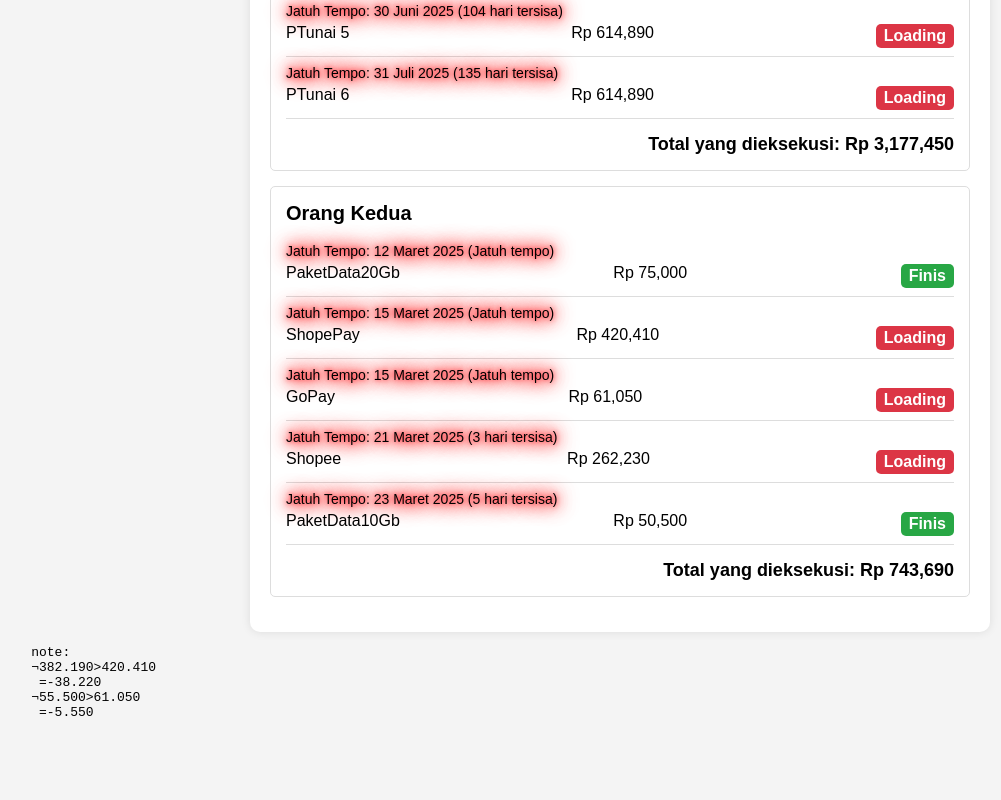
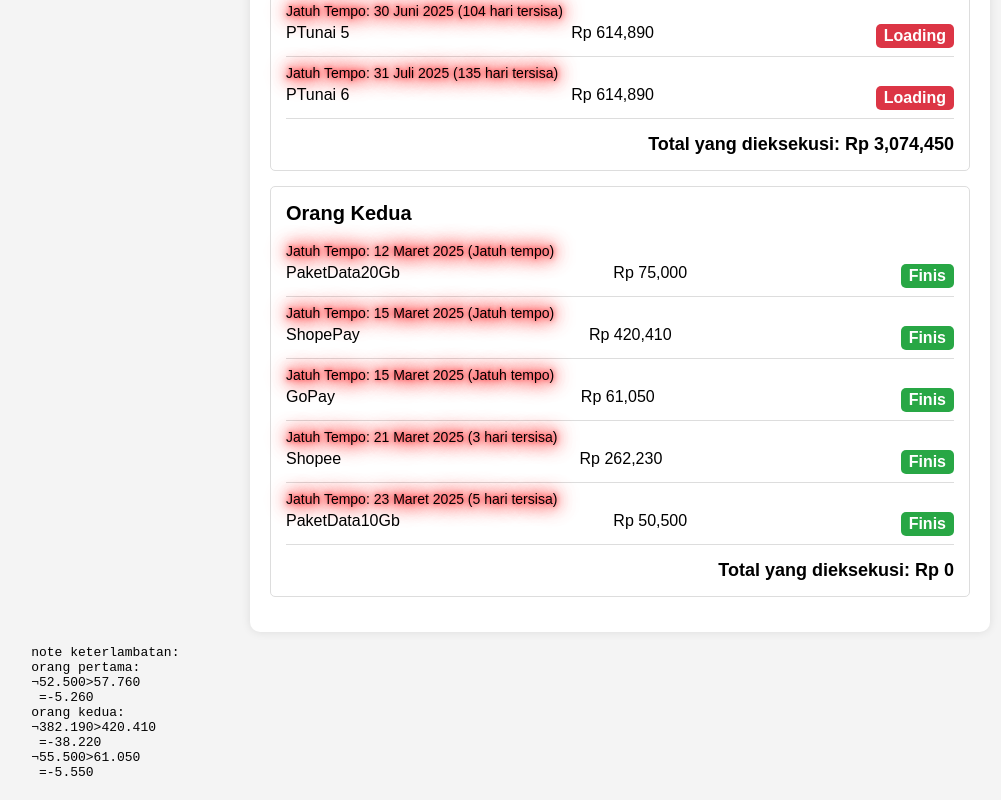
Before and after one commit to RisBrine404/kredivo, a plain HTML site: page index.html in a window 1280 px wide. Shown: the part 546-1346 px from the top of the page, without its empty margins (20-1021 px from the left). Before the commit the page ends 1286 px from the top, so only its background shows below. Drawn offline with Linux system fonts and the light colour scheme.

Commit message:
Update index.html

```diff
--- a/index.html
+++ b/index.html
@@ -75,7 +75,11 @@
         <div id="hasil"></div>
     </div>
 <pre>
-    note:
+    note keterlambatan:
+    orang pertama:
+    ¬52.500>57.760
+     =-5.260
+    orang kedua:
     ¬382.190>420.410
      =-38.220
     ¬55.500>61.050
@@ -110,8 +114,8 @@
                 nama: "Orang Pertama",
                 transaksi: [
                     { nama: "PTunai 1", nilai: 614890, status: false, jatuhTempo: "2025-02-28" },
-                    { nama: "PaketData10Gb", nilai: 50500, status: true, jatuhTempo: "2025-03-13" },
-                    { nama: "PLN Prepraid token", nilai: 52500, status: true, jatuhTempo: "2025-03-17" },
+                    { nama: "PaketData10Gb", nilai: 50500, status: false, jatuhTempo: "2025-03-13" },
+                    { nama: "PLN Prepraid token", nilai: 52500, status: false, jatuhTempo: "2025-03-17" },
                     { nama: "PTunai 2", nilai: 614890, status: true, jatuhTempo: "2025-03-31" },
                     { nama: "PTunai 3", nilai: 614890, status: true, jatuhTempo: "2025-04-30" },
                     { nama: "PTunai 4", nilai: 614890, status: true, jatuhTempo: "2025-05-31" },
@@ -123,9 +127,9 @@
                 nama: "Orang Kedua",
                 transaksi: [
                     { nama: "PaketData20Gb", nilai: 75000, status: false, jatuhTempo: "2025-03-12" },
-                    { nama: "ShopePay", nilai: 420410, status: true, jatuhTempo: "2025-03-15" },
-                    { nama: "GoPay", nilai: 61050, status: true, jatuhTempo: "2025-03-15" },
-                    { nama: "Shopee", nilai: 262230, status: true, jatuhTempo: "2025-03-21" },
+                    { nama: "ShopePay", nilai: 420410, status: false, jatuhTempo: "2025-03-15" },
+                    { nama: "GoPay", nilai: 61050, status: false, jatuhTempo: "2025-03-15" },
+                    { nama: "Shopee", nilai: 262230, status: false, jatuhTempo: "2025-03-21" },
                     { nama: "PaketData10Gb", nilai: 50500, status: false, jatuhTempo: "2025-03-23" }
                 ]
             }
```
